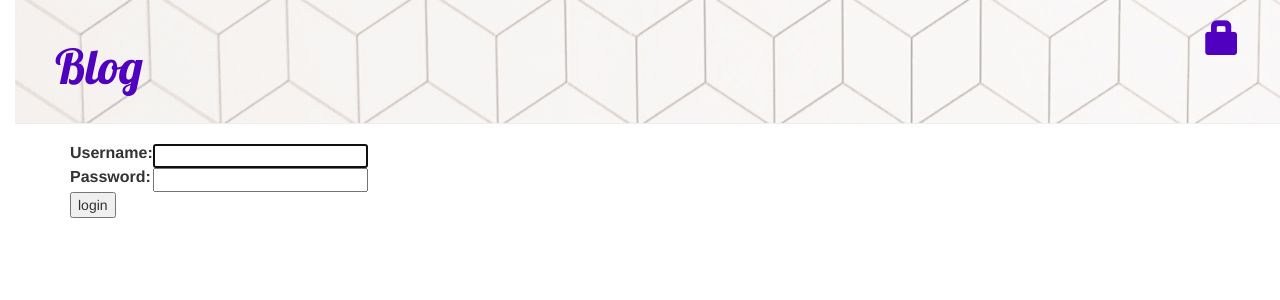
After one commit to SailorMoonCrystal/django-blog-app, a Django app: page /account/login in a window 1280 px wide. The commit adds this page. Shown: the top 300 px of the page. Run offline with Django 3.2, Linux system fonts and the light colour scheme; some libraries are stand-ins or nearby versions.

Commit message:
Added login/logout, login_required decorator

```diff
--- a/blog/static/css/blog.css
+++ b/blog/static/css/blog.css
@@ -8,13 +8,13 @@ body {
 }
 
 .page-header {
-    background-color: #9e00fa;
+    background-image: url("../images/header_background.png");
     margin-top: 0;
     padding: 20px 20px 20px 40px;
 }
 
 .page-header h1, .page-header h1 a, .page-header h1 a:visited, .page-header h1 a:active {
-    color: #ffffff;
+    color: #5000bf;
     font-size: 36pt;
     text-decoration: none;
 }
@@ -40,7 +40,7 @@ h1, h2, h3, h4 {
 }
 
 .top-menu, .top-menu:hover, .top-menu:visited {
-    color: #ffffff;
+    color: #5000bf;
     float: right;
     font-size: 26pt;
     margin-right: 20px;
--- a/blog/templates/blog/base.html
+++ b/blog/templates/blog/base.html
@@ -16,6 +16,9 @@
         {% if user.is_authenticated %}
             <a href="{% url 'post_new' %}" class="top-menu"><span class="glyphicon glyphicon-plus"></span></a>
             <a href="{% url 'post_draft_list' %}" class="top-menu"><span class="glyphicon glyphicon-edit"></span></a>
+            <p class="top-menu">Hello {{ user.username }} <small>(<a href="{% url 'logout' %}">Log out</a>)</small></p>
+        {% else %}
+            <a href="{% url 'login' %}" class="top-menu"><span class="glyphicon glyphicon-lock"></span></a>
         {% endif %}
         <h1><a href="/">Blog</a></h1>
     </div>
--- /dev/null
+++ b/blog/templates/registration/login.html
@@ -0,0 +1,23 @@
+{% extends "blog/base.html" %}
+
+{% block content %}
+    {% if form.errors %}
+        <p>Your username and password didn't match. Please try again</p>
+    {% endif %}
+
+    <form method="post" action="{% url 'login' %}">
+    {% csrf_token %}
+        <table>
+            <tr>
+                <td>{{ form.username.label_tag }}</td>
+                <td>{{ form.username }}</td>
+            </tr>
+            <tr>
+                <td>{{ form.password.label_tag }}</td>
+                <td>{{ form.password }}</td>
+            </tr>
+        </table>
+        <input type="submit" value="login" />
+        <input type="hidden" name="next" value=" {{ next}}" />
+    </form>
+{% endblock %}
--- a/blog/views.py
+++ b/blog/views.py
@@ -2,6 +2,7 @@ from django.shortcuts import render, get_object_or_404, redirect
 from django.utils import timezone
 from .models import Post
 from .forms import PostForm
+from django.contrib.auth.decorators import login_required
 
 def post_list(request):
     posts = Post.objects.filter(published_date__lte=timezone.now()).order_by('-published_date')
@@ -11,6 +12,7 @@ def post_detail(request, pk):
     post = get_object_or_404(Post, pk=pk)
     return render(request, 'blog/post_detail.html', {'post': post})
 
+@login_required
 def post_new(request):
     if request.method == "POST":
         form = PostForm(request.POST)
@@ -24,6 +26,7 @@ def post_new(request):
         form = PostForm()
     return render(request, 'blog/post_edit.html', {'form': form})
 
+@login_required
 def post_edit(request, pk):
     post = get_object_or_404(Post, pk=pk)
     if request.method == "POST":
@@ -38,10 +41,12 @@ def post_edit(request, pk):
         form = PostForm(instance=post)
     return render(request, 'blog/post_edit.html', {'form': form})
 
+@login_required
 def post_draft_list(request):
     posts = Post.objects.filter(published_date__isnull=True).order_by('created_date')
     return render(request, 'blog/post_draft_list.html', {'posts': posts})
 
+@login_required
 def post_publish(request, pk):
     post = get_object_or_404(Post, pk=pk)
     post.publish()
@@ -51,6 +56,7 @@ def publish(self):
     self.published_date = timezone.now()
     self.save()
 
+@login_required
 def post_remove(request, pk):
     post = get_object_or_404(Post, pk=pk)
     post.delete()
--- a/mysite/settings.py
+++ b/mysite/settings.py
@@ -120,3 +120,5 @@ USE_TZ = True
 
 STATIC_URL = '/static/'
 STATIC_ROOT = os.path.join(BASE_DIR, 'static')
+
+LOGIN_REDIRECT_URL = '/'
--- a/mysite/urls.py
+++ b/mysite/urls.py
@@ -15,8 +15,11 @@ Including another URLconf
 """
 from django.contrib import admin
 from django.urls import path, include
+from django.contrib.auth import views
 
 urlpatterns = [
     path('admin/', admin.site.urls),
+    path('account/login', views.LoginView.as_view(), name='login'),
+    path('account/logout', views.LogoutView.as_view(next_page="/"), name='logout'),
     path('', include('blog.urls')),
 ]
```
Also changed, not shown: blog/static/images/header_background.png (added).
